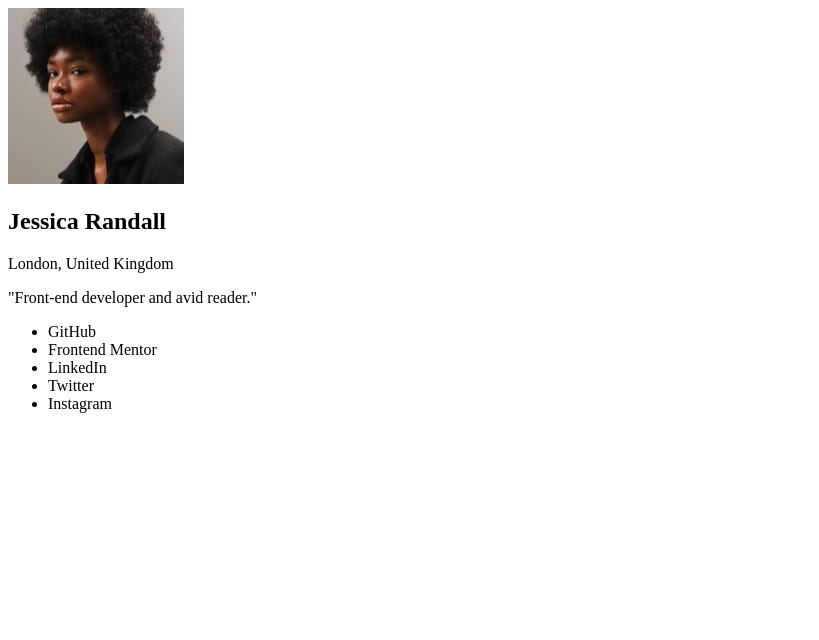
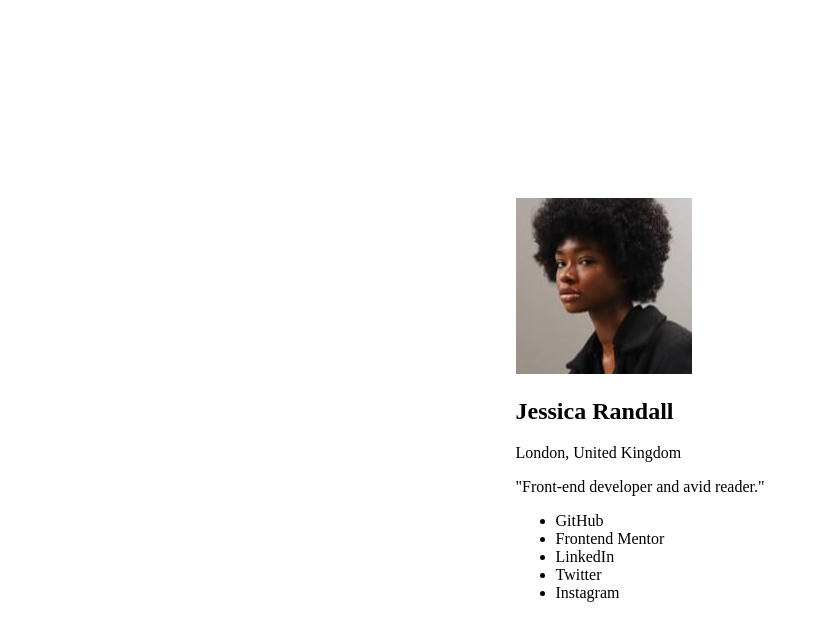
Before and after one commit to Ahmedq02/Social-Links-Profile, a plain HTML site: page social-links-profile-main/index.html in a window 1280 px wide. Shown: the whole page, without its empty margins (0-819 px from the left). Drawn offline with Linux system fonts and the light colour scheme.

Commit message:
added style sheet and body styles

```diff
--- a/social-links-profile-main/index.html
+++ b/social-links-profile-main/index.html
@@ -5,6 +5,7 @@
   <meta name="viewport" content="width=device-width, initial-scale=1.0"> <!-- displays site properly based on user's device -->
 
   <link rel="icon" type="image/png" sizes="32x32" href="./assets/images/favicon-32x32.png">
+  <link rel="stylesheet" href="styles.css">
 
   <title>Frontend Mentor | Social links profile</title>
 
--- /dev/null
+++ b/social-links-profile-main/styles.css
@@ -0,0 +1,6 @@
+body {
+    min-height: 100vh;
+    display: flex;
+    justify-content: center;
+    align-items: center;
+}
```
